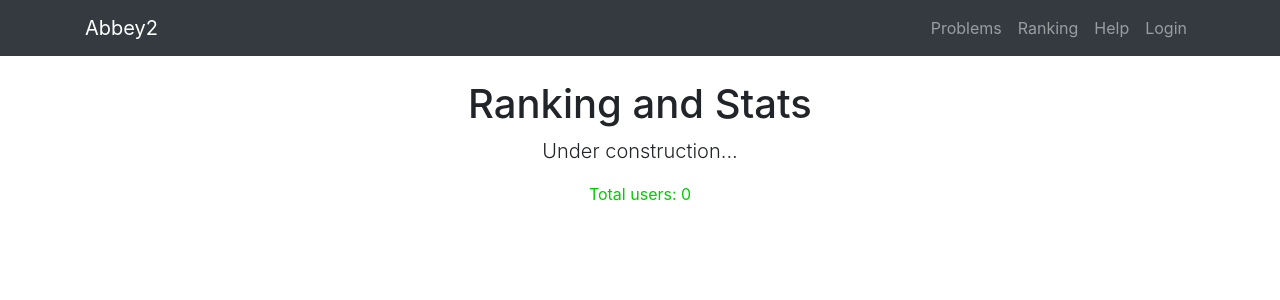
After one commit to CodeAbbey/abbey2, a Flask app: page /ranking in a window 1280 px wide. The commit adds this page. Shown: the top 300 px of the page. Run offline with Flask 2, Linux system fonts and the light colour scheme; data that the repository does not hold is empty; some libraries are stand-ins or nearby versions.

Commit message:
Ranking page prototype for db test

```diff
--- a/py/app.py
+++ b/py/app.py
@@ -51,13 +51,13 @@ def logout():
     return flask.redirect(flask.url_for('main_page'))
 
 
-@app.route('/dbtest')
-def dbtest():
+@app.route('/ranking')
+def ranking():
     cur = dao.utils.db_conn().cursor()
     cur.execute('select count(*) from users')
     (count,) = cur.fetchone()
     cur.close()
-    return 'Total users: ' + str(count)
+    return flask.render_template('ranking.html', user_count=count)
 
 
 @app.errorhandler(404)
--- a/py/templates/_default.html
+++ b/py/templates/_default.html
@@ -24,7 +24,7 @@
               <a class="nav-link" href="{{ url_for('tasks.task_list') }}">Problems</a>
             </li>
             <li class="nav-item">
-              <a class="nav-link" href="#">Ranking</a>
+              <a class="nav-link" href="{{ url_for('ranking') }}">Ranking</a>
             </li>
             <li class="nav-item">
               <a class="nav-link" href="#">Help</a>
--- a/py/templates/index.html
+++ b/py/templates/index.html
@@ -10,13 +10,13 @@
     <p class="lead">Ongoing activities:</p>
     <p class="green">add problems list and view pages</p>
     <p class="green">add login form</p>
-    <p class="red">connect database</p>
+    <p class="green">connect database</p>
     <p class="red">make tasks being loaded from db</p>
     <p class="red">users from database, plus registration</p>
     <p class="red">tasks checking</p>
     <p class="red">store tasks progress</p>
     <p class="red">improve style to resemble existing colors</p>
-    <p class="red">implement basic ranking / rating</p>
+    <p><span class="green">implement ba</span><span class="red">sic ranking / rating</span></p>
     <p class="red">setup and deploy to real hosting</p>
     <p class="red">help / wiki pages</p>
   </div>
--- /dev/null
+++ b/py/templates/ranking.html
@@ -0,0 +1,13 @@
+{% extends "_default.html" %}
+
+{% block title %}User Ranking{% endblock %}
+
+{% block content %}
+<div class="row">
+  <div class="col-lg-12 text-center">
+    <h1>Ranking and Stats</h1>
+    <p class="lead">Under construction...</p>
+    <p class="green">Total users: {{ user_count }}</p>
+  </div>
+</div>
+{% endblock %}
```
Also changed, not shown: 1 other file.
